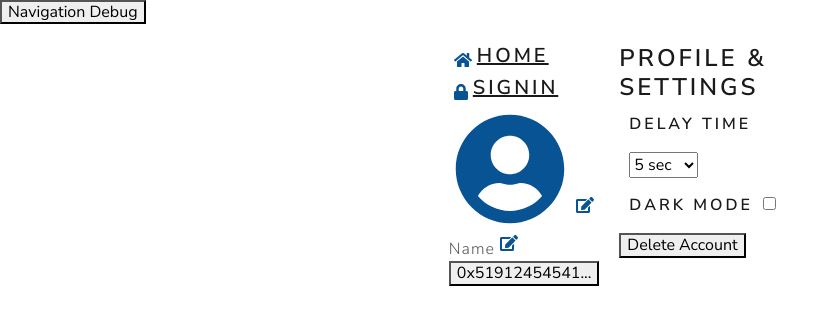
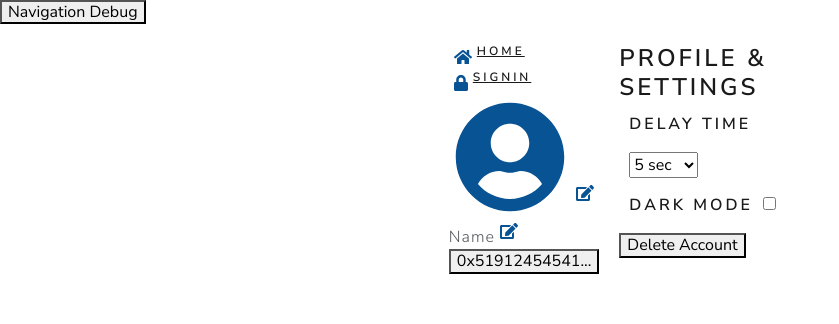
Before and after one commit to jaa2/ethereum-web-wallet, a React (Create React App) app: page /ProfileSettings in a window 1280 px wide. Shown: the top 324 px of the page, without its empty margins (0-839 px from the left). Built offline with nearby package versions, Linux system fonts and the light colour scheme.

Commit message:
edit nav style

```diff
--- a/src/ProfileSettings.scss
+++ b/src/ProfileSettings.scss
@@ -13,15 +13,13 @@
         width: fit-content;
         height: fit-content;
 
-        padding: 10px;
+        // padding: 10px;
       }
 
       #wallet-setup-import-key {
         width: 50%;
         display: flex;
-        flex-direction: horizontal;
-        justify-content: space-evenly;
-        align-items: center;
+        // flex-direction: horizontal;
       }
       #settings-nav-button {
         // display: flex;
--- a/src/ProfileSettings.tsx
+++ b/src/ProfileSettings.tsx
@@ -15,11 +15,11 @@ function ProfileSettings() {
         <div id="settings-nav">
           <Link id="wallet-setup-import-key" className="link hoverable" to="/Home">
             <FontAwesomeIcon className="fa-icon" icon={faHome} size="1x" />
-            <h4>Home</h4>
+            <h6>Home</h6>
           </Link>
           <Link id="wallet-setup-import-key" className="link hoverable" to="/SignIn">
             <FontAwesomeIcon className="fa-icon" icon={faLock} size="1x" />
-            <h4>SignIn</h4>
+            <h6>SignIn</h6>
           </Link>
         </div>
         <div id="profile-picture-edit">
```
